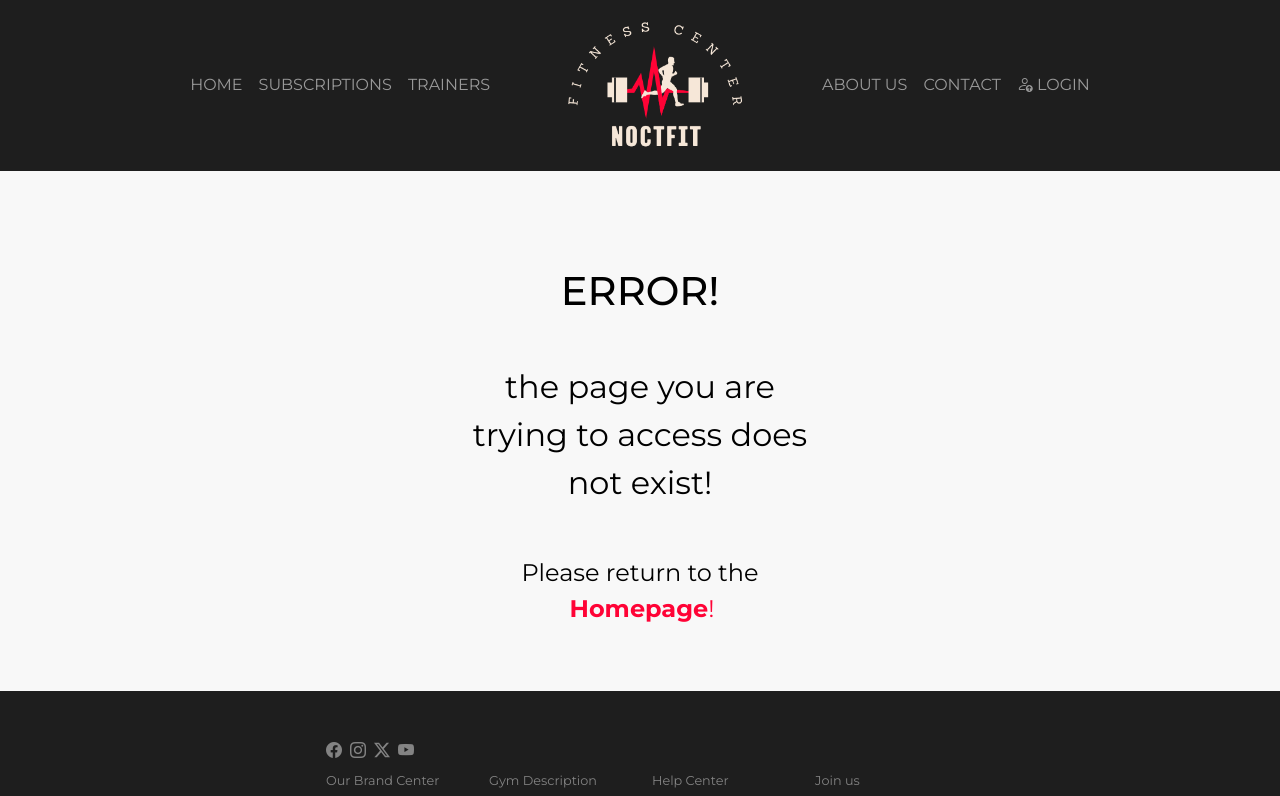
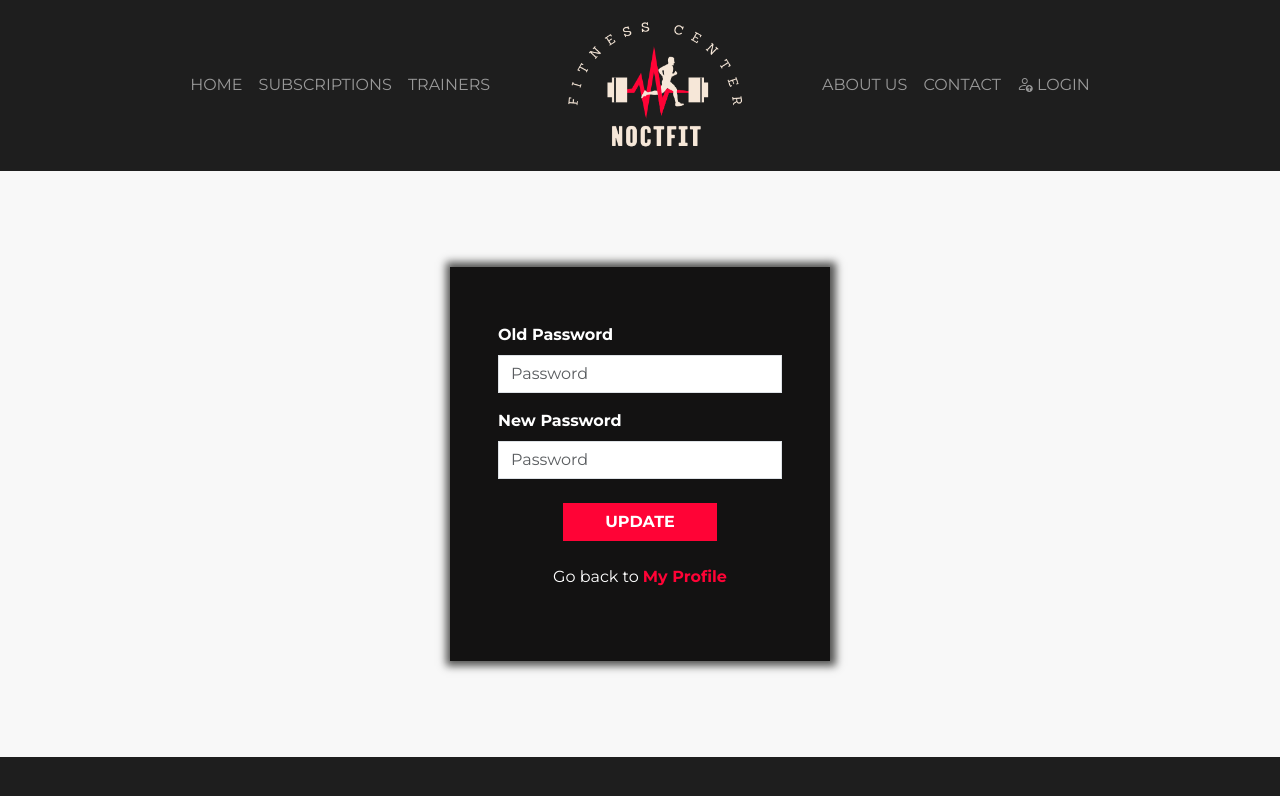
Before and after one commit to Nooxys/CapstoneFrontEnd, a React (Vite) app: page /password in a window 1280 px wide. Shown: the top 796 px of the page. Built offline with nearby package versions, Linux system fonts and the light colour scheme.

Commit message:
change psw

```diff
--- a/src/App.jsx
+++ b/src/App.jsx
@@ -8,6 +8,7 @@ import Homepage from './components/Homepage'
 import AboutUs from './components/AboutUS'
 import Contact from './components/Contact'
 import Profile from './components/Profile'
+import ChangePassword from './components/ChangePassword'
 function App() {
   return (
     <>
@@ -24,6 +25,8 @@ function App() {
               <Route element={<AboutUs />} path="about" />
               <Route element={<Contact />} path="contacts" />
               <Route element={<Profile />} path="profile" />
+              <Route element={<ChangePassword />} path="password" />
+
               <Route element={<NotFound />} path="*" />
             </Routes>
             <footer>
--- /dev/null
+++ b/src/components/ChangePassword.jsx
@@ -0,0 +1,56 @@
+import { Button, Col, Container, Form, Row } from 'react-bootstrap'
+import { Link } from 'react-router-dom'
+
+const ChangePassword = () => {
+  return (
+    <Container>
+      <Row className="justify-content-center my-5">
+        <Col xs={10} md={6} lg={4} className="formGrap p-5 mb-5 ">
+          <Form className="py-2 ">
+            <Form.Group className="mb-3" controlId="formBasicEmail">
+              <Form.Label className="text-white fw-bold">
+                Old Password
+              </Form.Label>
+              <Form.Control
+                type="password"
+                placeholder="Password"
+                className="rounded-0"
+              />
+            </Form.Group>
+
+            <Form.Group className="mb-3" controlId="formBasicPassword">
+              <Form.Label className="text-white fw-bold">
+                New Password
+              </Form.Label>
+              <Form.Control
+                type="password"
+                placeholder="Password"
+                className="rounded-0 "
+              />
+              <Row className="justify-content-center">
+                <Button
+                  variant="primary"
+                  className="text-white mt-4 rounded-0 fw-bold w-50 "
+                >
+                  UPDATE
+                </Button>
+
+                <p className="text-center text-white pt-2 mb-0 mt-3">
+                  Go back to
+                  <Link
+                    className="text-primary link-offset-2 link-underline link-underline-opacity-0 ms-1 fw-bold "
+                    to="/profile"
+                  >
+                    My Profile
+                  </Link>
+                </p>
+              </Row>
+            </Form.Group>
+          </Form>
+        </Col>
+      </Row>
+    </Container>
+  )
+}
+
+export default ChangePassword
--- a/src/components/Profile.jsx
+++ b/src/components/Profile.jsx
@@ -1,6 +1,7 @@
 import { Button, Col, Container, Form, Row } from 'react-bootstrap'
 import placeholder from '../assets/compress-strong-man-training-gym-min-scaled.webp'
 import { useState } from 'react'
+import { Link } from 'react-router-dom'
 
 const Profile = () => {
   const initialForm = {
@@ -85,7 +86,13 @@ const Profile = () => {
             </Col>
             <div>
               <p className="fw-bold  mb-1 mt-5">change avatar</p>
-              <p className="fw-bold  my-1">change password</p>
+              <Link
+                className="text-black link-underline link-underline-opacity-0"
+                to={'/password'}
+              >
+                <p className="fw-bold  my-1">change password</p>
+              </Link>
+
               <p className="fw-bold  mb-3">
                 LOGOUT <i className="bi bi-person-down"></i>
               </p>
```
